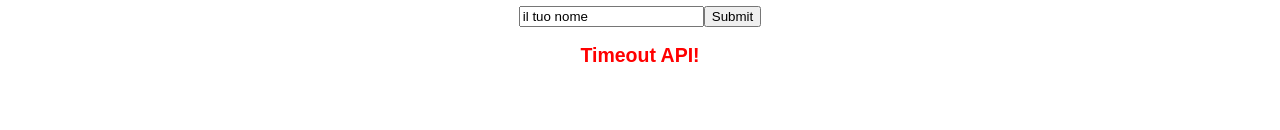
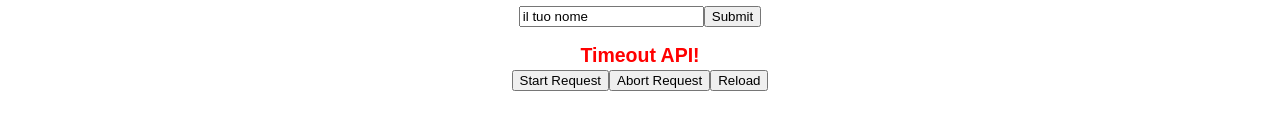
Before and after one commit to chiccomotta/ReactNewApp, a React (Create React App) app: page / in a window 1280 px wide. Shown: the part 546-676 px from the top of the page. Built offline with nearby package versions, Linux system fonts and the light colour scheme; no server answers.

Commit message:
Aborted Fetch Request

```diff
--- a/package.json
+++ b/package.json
@@ -3,6 +3,7 @@
   "version": "0.1.0",
   "private": true,
   "dependencies": {
+    "abort-controller": "^1.0.2",
     "hoek": "^5.0.3",
     "immutability-helper": "^2.7.0",
     "lodash": "^4.17.10",
--- a/src/components/TimeoutFetchComponent.js
+++ b/src/components/TimeoutFetchComponent.js
@@ -11,11 +11,20 @@ class TimeoutFetchComponent extends React.Component {
     }
   }
 
+  abortController = null
+
   componentDidMount() {
+    this.abortController = new window.AbortController()
+
     // Esempio di implementazione di un timeout per una request con fecth
     Promise.race([
-      fetch('http://localhost:3001/api/testapi'),
-      new Promise((_, reject) => setTimeout(() => reject(new Error('Timeout')), 5000))
+      fetch('http://localhost:3001/api/testapi', { signal: this.abortController.signal }),
+      new Promise((_, reject) =>
+        setTimeout(() => {
+          this.abortController.abort()
+          //reject(new Error('Timeout'))
+        }, 3000)
+      )
     ])
       .then(response => {
         return response.text()
@@ -27,12 +36,38 @@ class TimeoutFetchComponent extends React.Component {
       })
   }
 
+  startRequest = () => {
+    this.setState({ message: null, error: null })
+    this.abortController = new window.AbortController()
+
+    fetch('http://localhost:3001/api/testapi', { signal: this.abortController.signal })
+      .then(response => {
+        return response.text()
+      })
+      .then(text => this.setState({ message: text }))
+      .catch(err => {
+        console.log(err)
+        this.setState({ error: 'Request Aborted!' })
+      })
+  }
+
+  abortRequest = () => {
+    this.abortController.abort()
+  }
+
+  reload = () => {
+    window.location.href = '/'
+  }
+
   render() {
     return (
       <div>
         <h2>
           {this.state.message}{' '}
           {this.state.error && <div style={{ color: 'red' }}>{this.state.error}</div>}
+          <button onClick={this.startRequest}>Start Request</button>
+          <button onClick={this.abortRequest}>Abort Request</button>
+          <button onClick={this.reload}>Reload</button>
         </h2>
       </div>
     )
```
Also changed, not shown: 1 other file (tests, documents, lock files or other folders).
